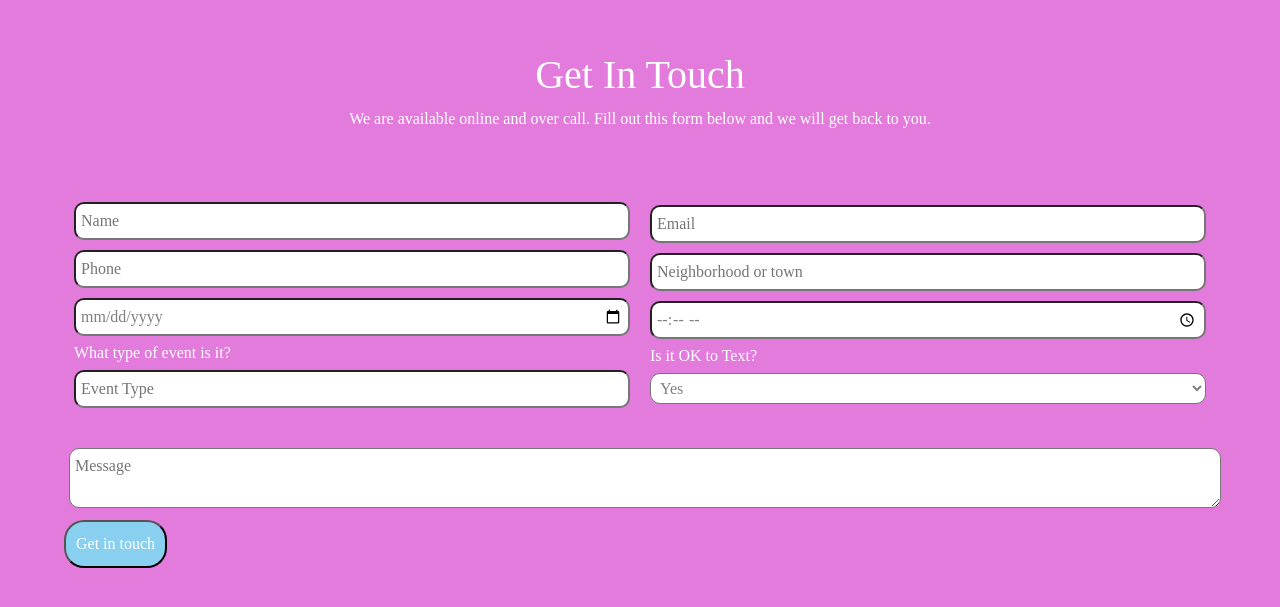
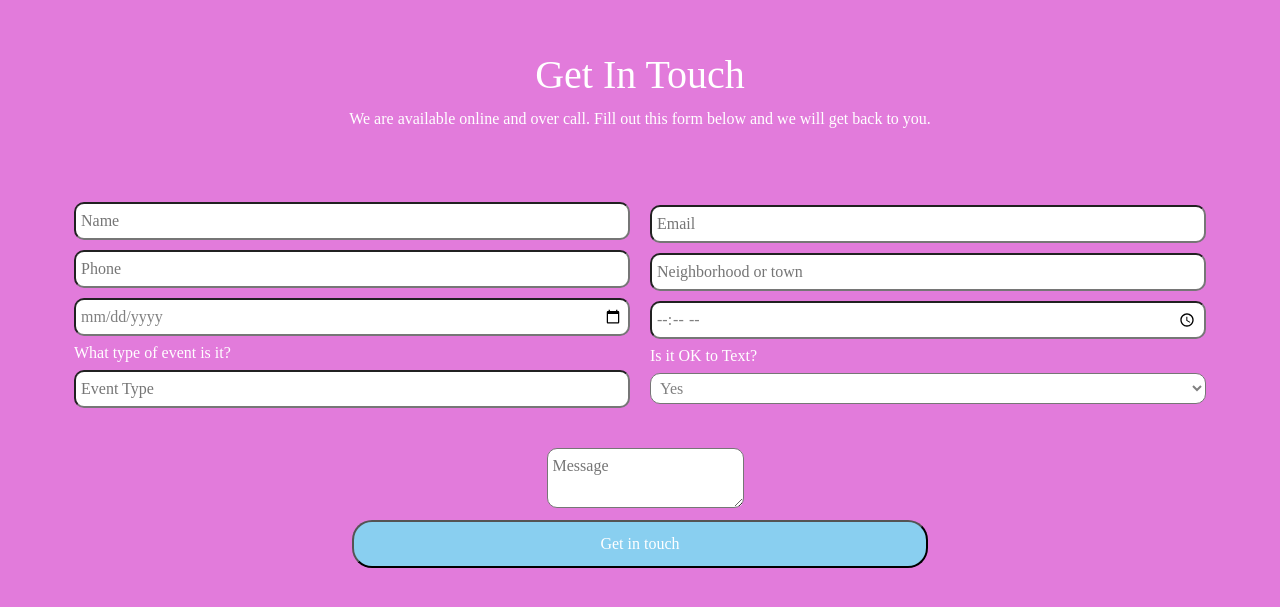
Before and after one commit to EladKarni/FacePaintingByRikki, a Next.js app: page / in a window 1280 px wide. Shown: the part 6911-7518 px from the top of the page. Built offline with nearby package versions, Linux system fonts and the light colour scheme.

Commit message:
button fix last minute

```diff
--- a/src/styles/Home.module.css
+++ b/src/styles/Home.module.css
@@ -314,12 +314,7 @@
   max-width: 100%;
   height: auto;
 }
-.otherButton {
-  border-radius: 20px;
-  background-color: #89cff0;
-  color: white;
-  padding: 10px;
-}
+
 
 .profileContainer {
   display: flex;
@@ -354,6 +349,7 @@
   justify-content: center;
   align-items: center;
 }
+
 
 .reviewBox {
   display: flex;
@@ -460,6 +456,9 @@
 
 .form{
   width: 90%;
+  justify-content: center;
+  justify-items: center;
+  align-items: center;
 }
 
 .formContainer {
@@ -504,6 +503,19 @@
   color: grey;
   width: 100%;
   margin: 5px;
+}
+
+.otherButton {
+  display: block;
+  border-radius: 20px;
+  background-color: #89cff0;
+  color: white;
+  padding: 10px;
+  align-self: center;
+  justify-self: center;
+  margin: 0 auto;
+  width: 50%;
+
 }
 
 @media only screen and (max-width: 738px) {
```
